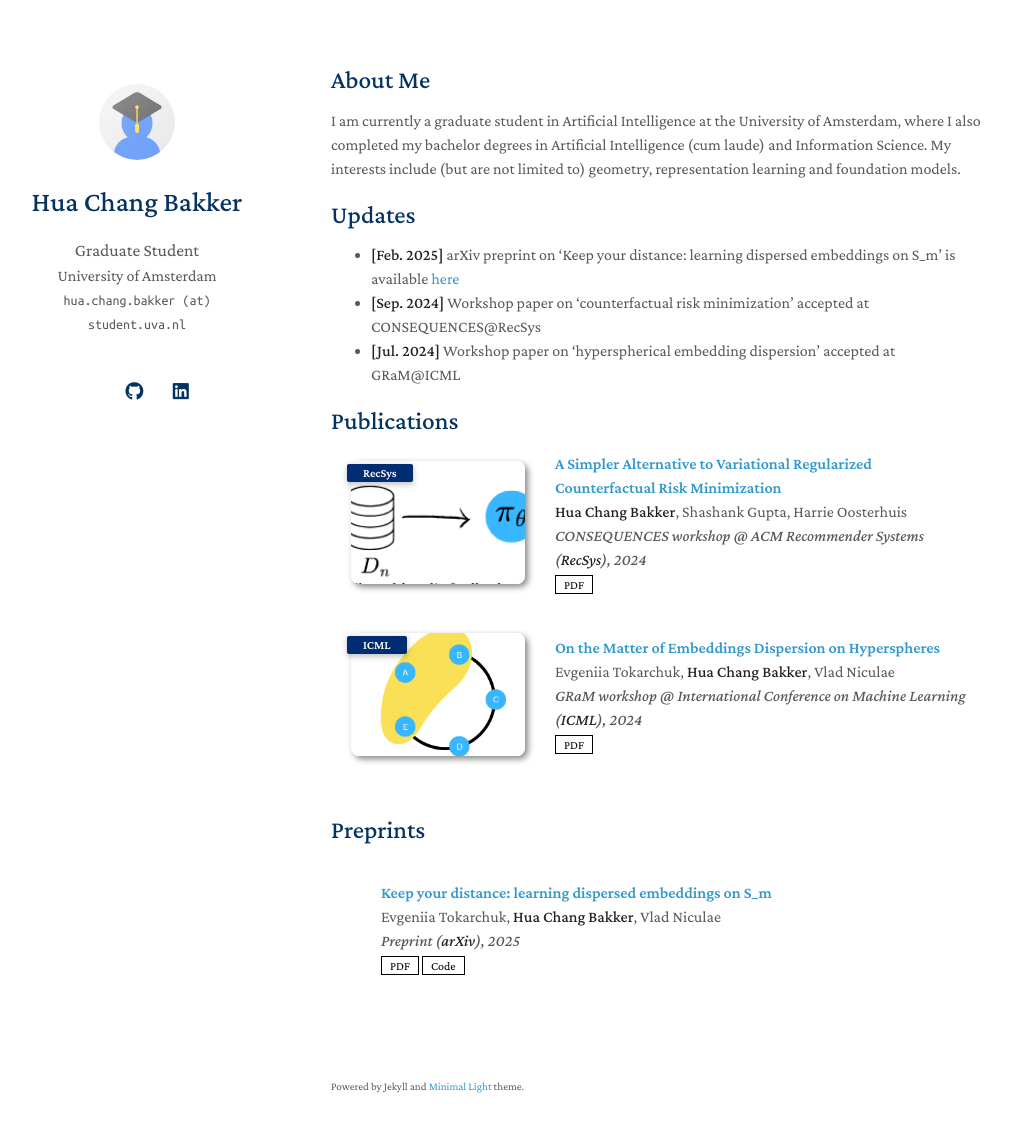
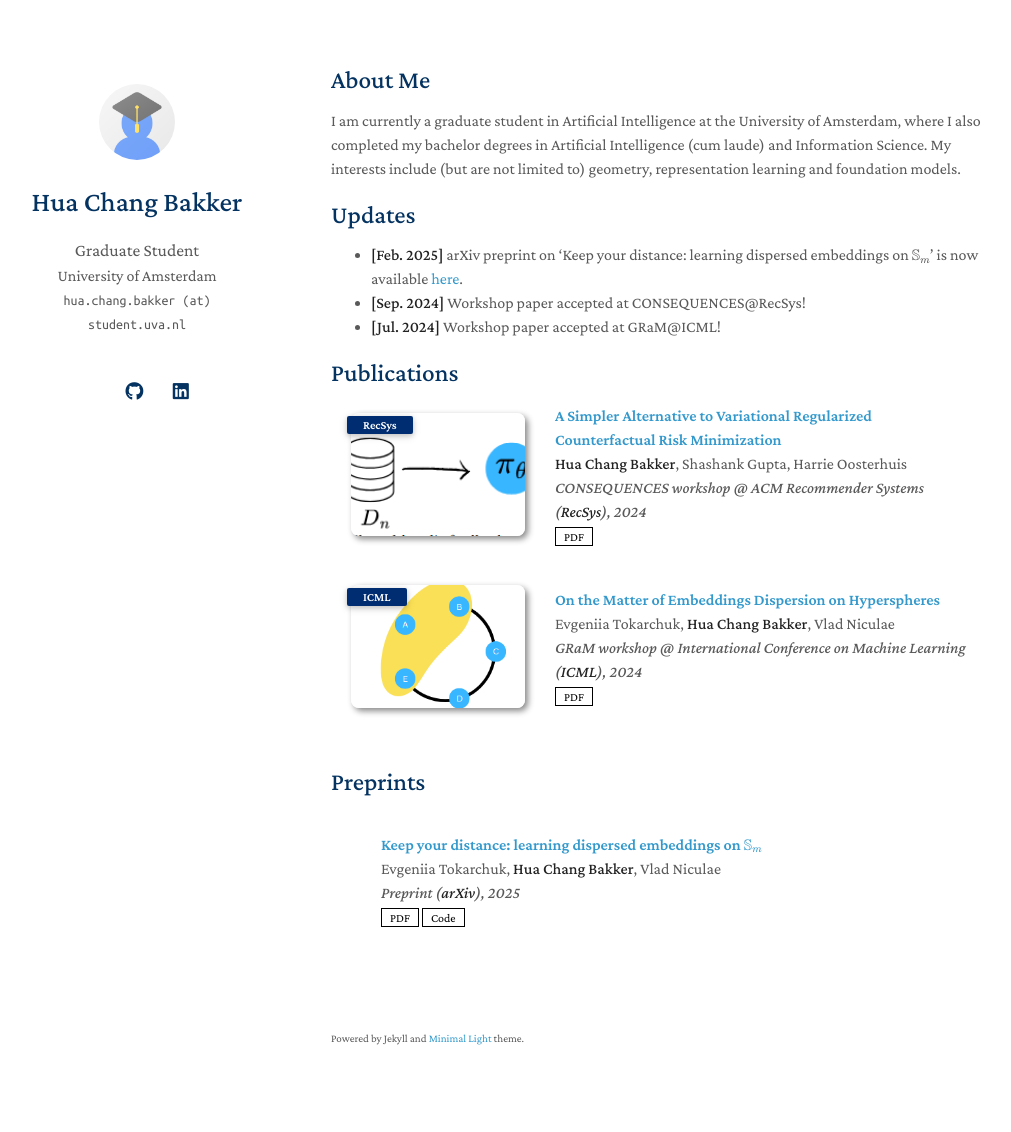
Before and after one commit to huachangb/huachangb.github.io, a Jekyll site: the page built from index.md, in a window 1280 px wide and 1167 px high. Shown: the top 1132 px of the window, without its empty margins (139-1150 px from the left). Built offline with Jekyll 4.4.1, drawn with Linux system fonts in a browser that asks for light colours; a style sheet for code colours, icons or effects is not loaded.

```diff
--- a/_data/publications.yml
+++ b/_data/publications.yml
@@ -21,7 +21,7 @@ main:
 
 preprint:
 
-  - title: "Keep your distance: learning dispersed embeddings on S_m"
+  - title: "Keep your distance: learning dispersed embeddings on \\(\\mathbb{S}_m\\)"
     authors: Evgeniia Tokarchuk, <strong>Hua Chang Bakker</strong>, Vlad Niculae
     conference_short: arXiv
     conference: Preprint
--- a/_layouts/homepage.html
+++ b/_layouts/homepage.html
@@ -14,12 +14,16 @@
     <link rel="canonical" href="{{ site.canonical }}"/>
     {% endif %}
 
+    {% if site.favicon %}
     <link rel="icon" media="(prefers-color-scheme:dark)" href="{{ site.favicon_dark }}" type="image/png" />
     <link rel="icon" media="(prefers-color-scheme:light)" href="{{ site.favicon }}" type="image/png" />
     <script src="./assets/js/favicon-switcher.js" type="application/javascript"></script>
+    {% endif %}
 
     <link rel=stylesheet href=https://cdnjs.cloudflare.com/ajax/libs/academicons/1.8.6/css/academicons.min.css integrity="sha256-uFVgMKfistnJAfoCUQigIl+JfUaP47GrRKjf6CTPVmw=" crossorigin=anonymous>
     <link rel="stylesheet" href="https://cdnjs.cloudflare.com/ajax/libs/font-awesome/6.4.2/css/all.min.css" integrity="sha512-z3gLpd7yknf1YoNbCzqRKc4qyor8gaKU1qmn+CShxbuBusANI9QpRohGBreCFkKxLhei6S9CQXFEbbKuqLg0DA==" crossorigin="anonymous" referrerpolicy="no-referrer" />
+
+    <script src="https://cdn.jsdelivr.net/npm/mathjax@3/es5/tex-mml-chtml.js" async></script>
 
     {% if site.font == "Sans Serif" %}
     <link rel="stylesheet" href="./assets/css/font_sans_serif.css">
--- a/assets/css/publications.css
+++ b/assets/css/publications.css
@@ -65,7 +65,11 @@ blockquote { background: var(--global-bg-color); border-left: 2px solid var(--gl
 
   }
 
-.publications ol.bibliography li .links a.btn:hover { color: var(--global-theme-color); border-color: var(--global-theme-color); }
+.publications ol.bibliography li .links a.btn:hover {
+  background-color: var(--global-theme-color);
+  color: #FFFFFF;
+  border-color: var(--global-theme-color);
+}
 
 .publications ol.bibliography li .hidden { font-size: 0.875rem; max-height: 0px; overflow: hidden; text-align: justify; -webkit-transition: 0.15s ease; -moz-transition: 0.15s ease; -ms-transition: 0.15s ease; -o-transition: 0.15s ease; transition: all 0.15s ease; }
 
--- a/index.md
+++ b/index.md
@@ -9,9 +9,9 @@ My interests include (but are not limited to) geometry, representation learning
 
 
 ## Updates
-- **[Feb. 2025]** arXiv preprint on 'Keep your distance: learning dispersed embeddings on S_m' is available [here](https://arxiv.org/abs/2502.08231)
-- **[Sep. 2024]** Workshop paper on 'counterfactual risk minimization' accepted at CONSEQUENCES@RecSys
-- **[Jul. 2024]** Workshop paper on 'hyperspherical embedding dispersion' accepted at GRaM@ICML
+- **[Feb. 2025]** arXiv preprint on 'Keep your distance: learning dispersed embeddings on \\(\mathbb{S}_m\\)' is now available [here](https://arxiv.org/abs/2502.08231).
+- **[Sep. 2024]** Workshop paper accepted at CONSEQUENCES@RecSys!
+- **[Jul. 2024]** Workshop paper accepted at GRaM@ICML!
 
 {% include_relative _includes/publications.md %}
 
```
